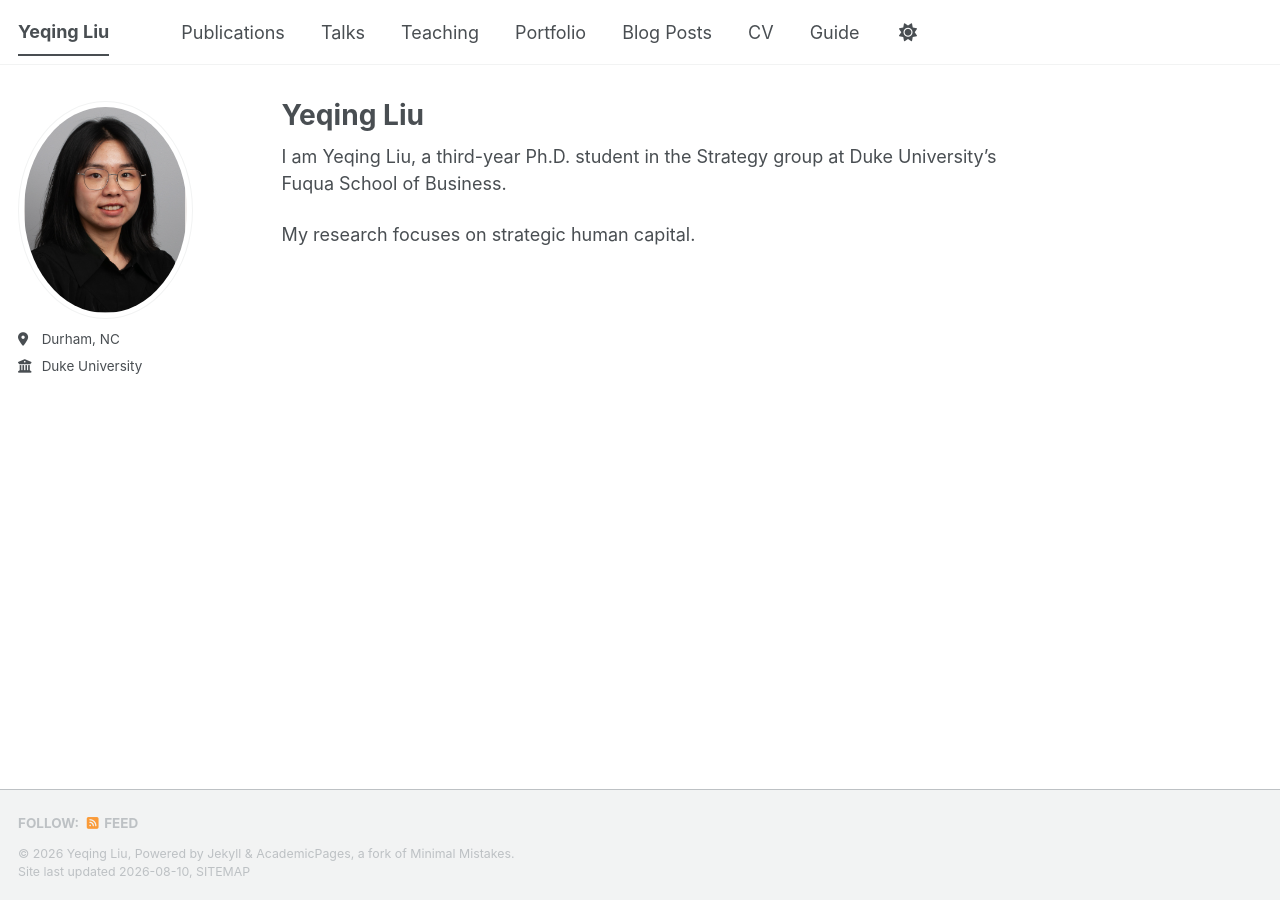
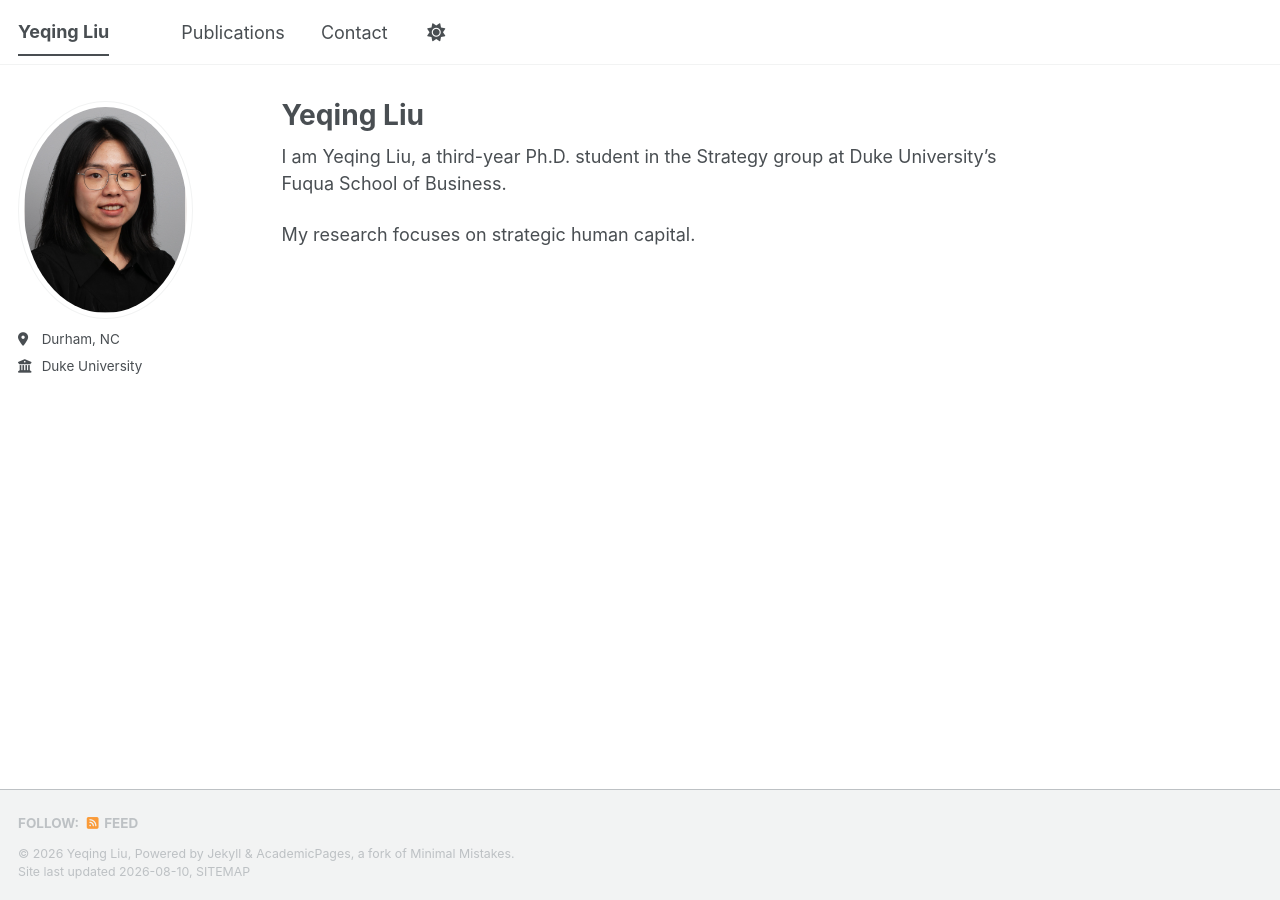
Before and after one commit to yeqing-yl-liu/yeqing-yl-liu.github.io, a Jekyll site: the page built from _pages/about.md, in a window 1280 px wide. Built offline with Jekyll 4.4.1, drawn with Linux system fonts in a browser that asks for light colours; a style sheet for code colours, icons or effects is not loaded.

Commit message:
Update navigation.yml

```diff
--- a/_data/navigation.yml
+++ b/_data/navigation.yml
@@ -11,23 +11,5 @@ main:
   - title: "Publications"
     url: /publications/
 
-  - title: "Talks"
-    url: /talks/
-
-  - title: "Teaching"
-    url: /teaching/
-
-  - title: "Portfolio"
-    url: /portfolio/
-
-  - title: "Blog Posts"
-    url: /year-archive/
-
-  - title: "CV"
-    url: /cv/
-
-  # - title: "CV"
-  #   url: /cv-json/
-
-  - title: "Guide"
-    url: /markdown/
+  - title: "Contact"
+    url: /contact/
```
